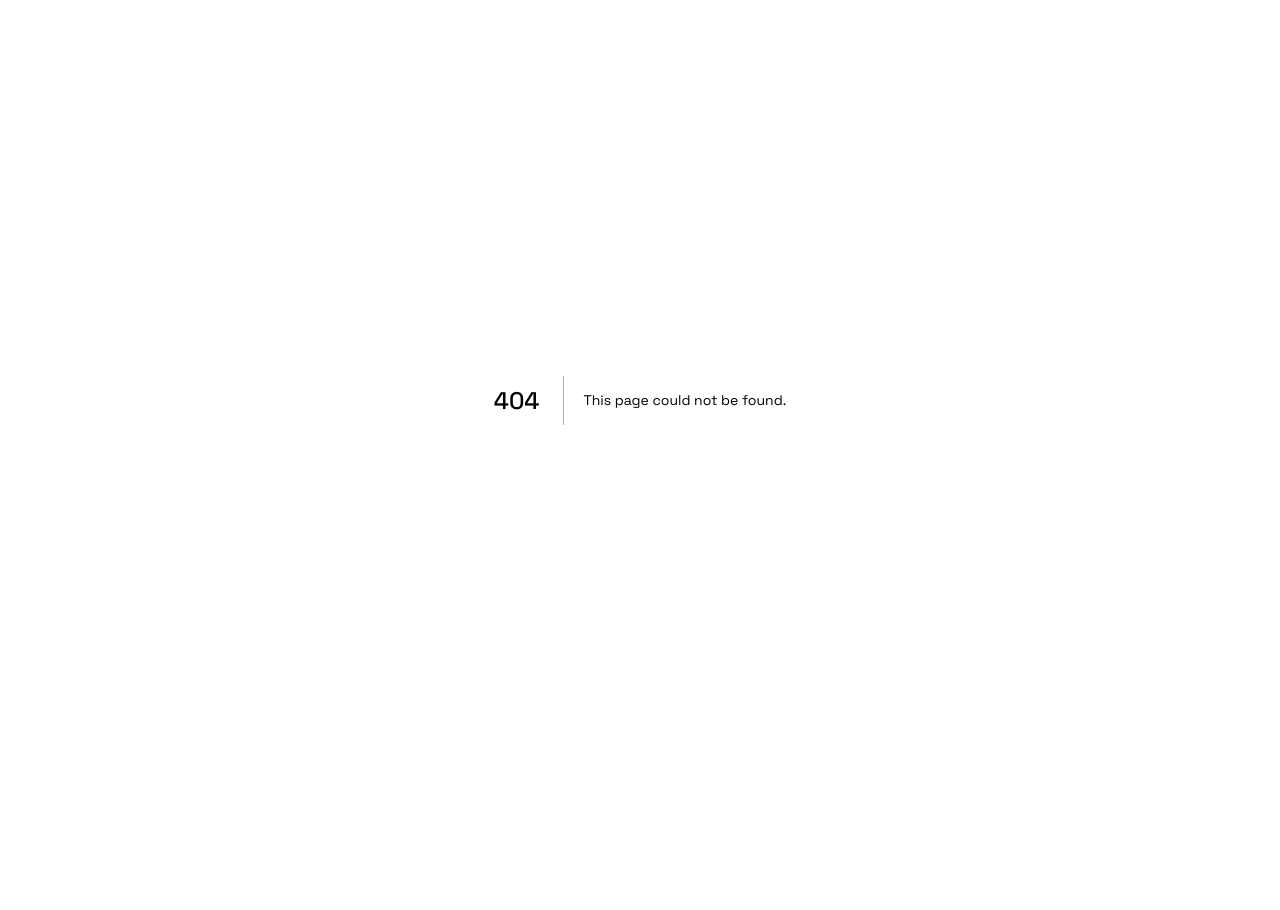
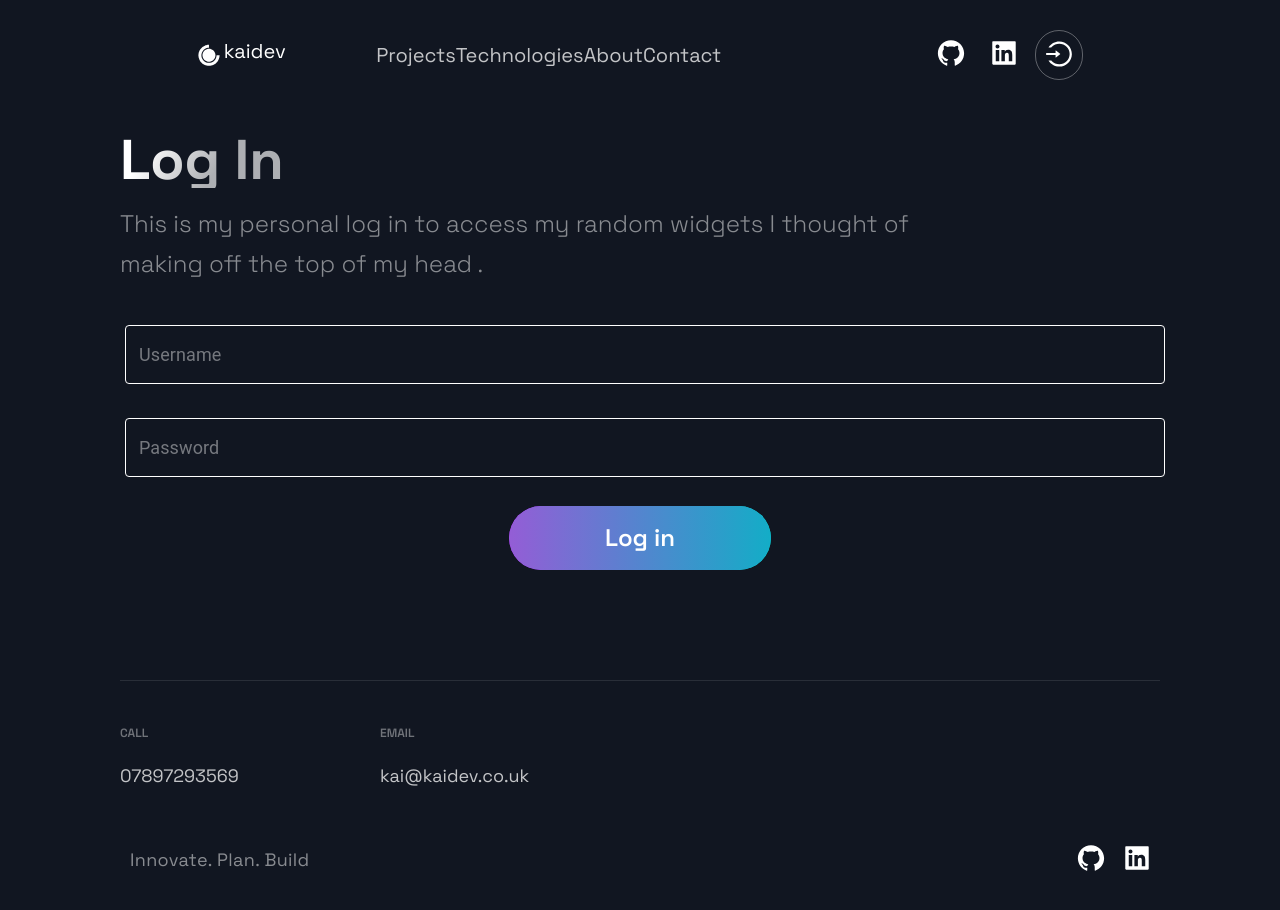
Before and after one commit to KaiSun19/kai-portfolio, a Next.js app: page /login in a window 1280 px wide. Before the commit this address had no page. Shown: the top 910 px of the page. Before the commit the page ends 800 px from the top, so only its background shows below. Built offline with nearby package versions, Linux system fonts and the light colour scheme.

Commit message:
add login page

```diff
--- a/components/ContactMe/ContactMe.js
+++ b/components/ContactMe/ContactMe.js
@@ -10,10 +10,10 @@ import {
   SectionTitle,
 } from "../../styles/GlobalComponents";
 import { styled } from "@mui/material/styles";
-import { Grid, TextField, Card, CardContent, Typography, Button as MuiButton} from "@mui/material";
+import { Grid, TextField, Button as MuiButton} from "@mui/material";
 import Button from "../../styles/GlobalComponents/Button";
 
-const StyledTextField = styled(TextField)({
+export const StyledTextField = styled(TextField)({
   "& label.Mui-focused": {
     color: "white",
   },
--- a/components/Header/Header.js
+++ b/components/Header/Header.js
@@ -1,9 +1,10 @@
 import Link from 'next/link';
 import React from 'react';
-import { AiFillGithub, AiFillLinkedin } from 'react-icons/ai';
+import { AiFillGithub, AiFillLinkedin, AiOutlineLogin } from 'react-icons/ai';
 import { DiCssdeck } from 'react-icons/di';
 
 import { Container, Div1, Div2, Div3, NavLink, SocialIcons , Span} from './HeaderStyles';
+import { SecondaryBtn } from '../../styles/GlobalComponents';
 
 const Header = () =>  (
   <Container>
@@ -52,6 +53,11 @@ const Header = () =>  (
       <SocialIcons href = 'https://www.linkedin.com/in/yuankai-sun-2a26011b8/'>
         <AiFillLinkedin  size = '3rem' />
       </SocialIcons>
+      <Link href = '/login'>
+        <SecondaryBtn header>
+          <AiOutlineLogin  size = '3rem' />
+        </SecondaryBtn>
+      </Link>
     </Div3>
 
   </Container>
--- a/layout/Layout.js
+++ b/layout/Layout.js
@@ -6,9 +6,9 @@ import { Container } from './LayoutStyles'
 
 export const Layout = ({children}) => {
   return (
-    <Container>
+    <Container shortContent>
      <Header/>
-     <main>{children}</main>
+     <main style={{flex : 1}}>{children}</main>
      <Footer/>
     </Container>
   )
--- a/layout/LayoutStyles.js
+++ b/layout/LayoutStyles.js
@@ -4,4 +4,7 @@ export const Container = styled.div`
 max-width: 1280px;
 width: 100%;
 margin: auto;
+display : flex;
+flex-direction: column;
+height : ${(props) => props.shortContent ? '100vh' : '100%'};
 `;
--- /dev/null
+++ b/pages/login.js
@@ -0,0 +1,71 @@
+import { Grid} from "@mui/material";
+import { Layout } from '../layout/Layout';
+import { Section, SectionText, SectionTitle } from '../styles/GlobalComponents';
+import { StyledTextField } from "../components/ContactMe/ContactMe";
+import Button from '../styles/GlobalComponents/Button';
+
+const Login = () => {
+
+    async function handleOnSubmit(e) {
+        e.preventDefault();
+
+        const formData = {};
+        console.log(e);
+        Array.from(e.currentTarget.elements).forEach((field) => {
+            if (!field.name) return;
+            formData[field.name] = field.value;
+        });
+
+        console.log(formData);
+
+        // await fetch("/api/auth", {
+        //     method: "POST",
+        //     body: JSON.stringify(formData),
+        // })
+        //     .then(() => {
+        //     console.log("Email sent");
+        //     })
+        //     .catch((e) => {
+        //     console.log("error: " + e);
+        //     });
+    }
+
+  return (
+    <Layout shortContent = {true}>
+      <Section>
+        <SectionTitle>Log In</SectionTitle>
+        <SectionText>This is my personal log in to access my random widgets I thought of making off the top of my head .</SectionText>
+        <form method="post" onSubmit={handleOnSubmit}>
+            <Grid container spacing={3} className="login-form-grid">
+                <Grid xs={12} sm={12} item>
+                    <StyledTextField
+                        placeholder="Username"
+                        variant="outlined"
+                        name="username"
+                        fullWidth
+                        required
+                        className="contact-input"
+                    />
+                </Grid>
+                <Grid xs={12} sm={12} item>
+                    <StyledTextField
+                        type='password'
+                        placeholder="Password"
+                        variant="outlined"
+                        name="password"
+                        fullWidth
+                        required
+                        className="contact-input"
+                    />
+                </Grid>
+                <Grid item xs={12} sx = {{display : 'flex', justifyContent : 'center'}}>
+                    <Button type='submit'>Log in</Button>
+                </Grid>
+            </Grid>
+        </form>
+      </Section>
+    </Layout>
+  );
+};
+
+export default Login;
--- a/styles/ContactMe.scss
+++ b/styles/ContactMe.scss
@@ -17,7 +17,7 @@
 
 }
 
-.contact-grid{
+.login-form-grid, .contact-grid{
     margin-top: 2rem;
 }
 
--- a/styles/GlobalComponents/index.js
+++ b/styles/GlobalComponents/index.js
@@ -17,7 +17,7 @@ export const Section = styled.section`
   }
 
   @media ${(props) => props.theme.breakpoints.sm} {
-    padding: ${(props) => props.nopadding ? "0" : "16px 16px 0" } ;
+    padding: ${(props) => props.nopadding ? "0" : "16px 16px 0" } ;f
 
     width: calc(100vw - 32px);
     flex-direction: column;
@@ -122,13 +122,13 @@ export const SecondaryBtn = styled.button`
   border: 1px solid rgba(255, 255, 255, 0.33);
   box-sizing: border-box;
   border-radius: 999px;
-  padding: 16px 24px;
+  padding: ${(props) => props.header ? '8px' : '16px 24px'};
   font-weight: 600;
   font-size: 18px;
   line-height: 16px;
   width: fit-content;
-  margin-top: 32px;
-  margin-bottom: 80px;
+  margin-top: ${(props) => props.header ? '' : '32px'};
+  margin-bottom: ${(props) => props.header ? '' : '80px'};
   cursor: pointer;
   transition: 0.4s ease;
   &:focus {
@@ -148,18 +148,18 @@ export const SecondaryBtn = styled.button`
   }
 
   @media ${(props) => props.theme.breakpoints.md}{
-    margin-top: 24px;
-    margin-bottom: 64px;
-    padding: 16px 24px;
+    margin-top: ${(props) => props.header ? '' : '24px'};
+    margin-bottom: ${(props) => props.header ? '' : '64px'};
+    padding: ${(props) => props.header ? '' : '16px 24px'};
     width: fit-content;
     font-size: 20px;
     line-height: 20px;
   }
 
   @media ${(props) => props.theme.breakpoints.sm} {
-    margin-top: 16px;
-    margin-bottom: 40px;
-    padding: 8px 16px;
+    margin-top: ${(props) => props.header ? '' : '16px'};
+    margin-bottom: ${(props) => props.header ? '' : '40px'};
+    padding: ${(props) => props.header ? '' : '8px 16px'};
     width: 100%;
     font-size: 14px;
     line-height: 16px;
@@ -193,7 +193,7 @@ export const ButtonBack = styled.div`
 
   @media ${(props) => props.theme.breakpoints.sm} {
     width: 100%;
-    height: 32px;
+    height: ${({ alt }) => alt ? '52px' : '32px'};
     font-size: 14px;
     margin-bottom: ${({ alt }) => alt ? '0' : '32px'};
   }
```
